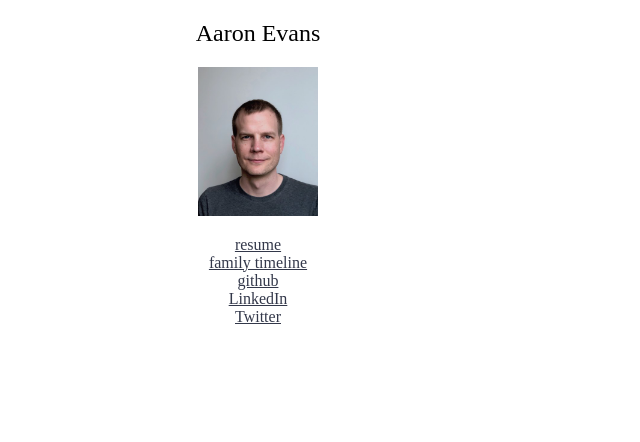
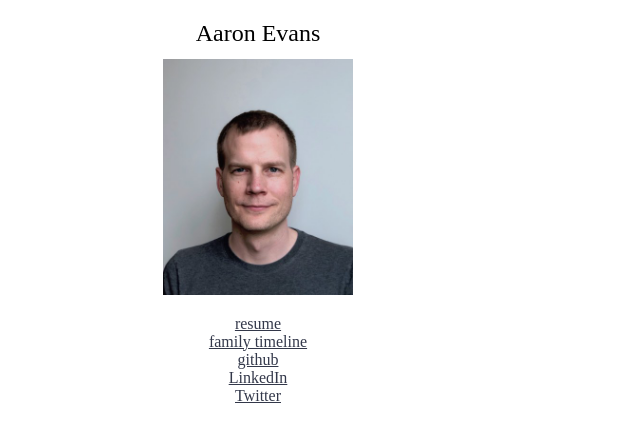
Before and after one commit to aarone/aarone.org, a Jekyll site: the page built from source/index.html, in a window 1280 px wide. Shown: the top 442 px of the page, without its empty margins (0-640 px from the left). Built offline with Jekyll 4.4.1, drawn with Linux system fonts in a browser that asks for light colours; Markdown is read by kramdown in place of the engine named in the settings.

Commit message:
Minor style updates

```diff
--- a/source/_includes/aarone.css
+++ b/source/_includes/aarone.css
@@ -11,7 +11,7 @@ a:link, a:visited, a:hover, a:active {
 }
 
 section {
-    margin-top: 1em;
+    margin-top: 0em;
 }
 
 .container {
@@ -20,11 +20,12 @@ section {
 }
 
 img#aaron {
-    max-width: 120px;
+    max-width: 190px;
 }
 
 h2 {
     font-weight: 400;
+    margin-bottom: 0.5em;
 }
 
 ul {
```
